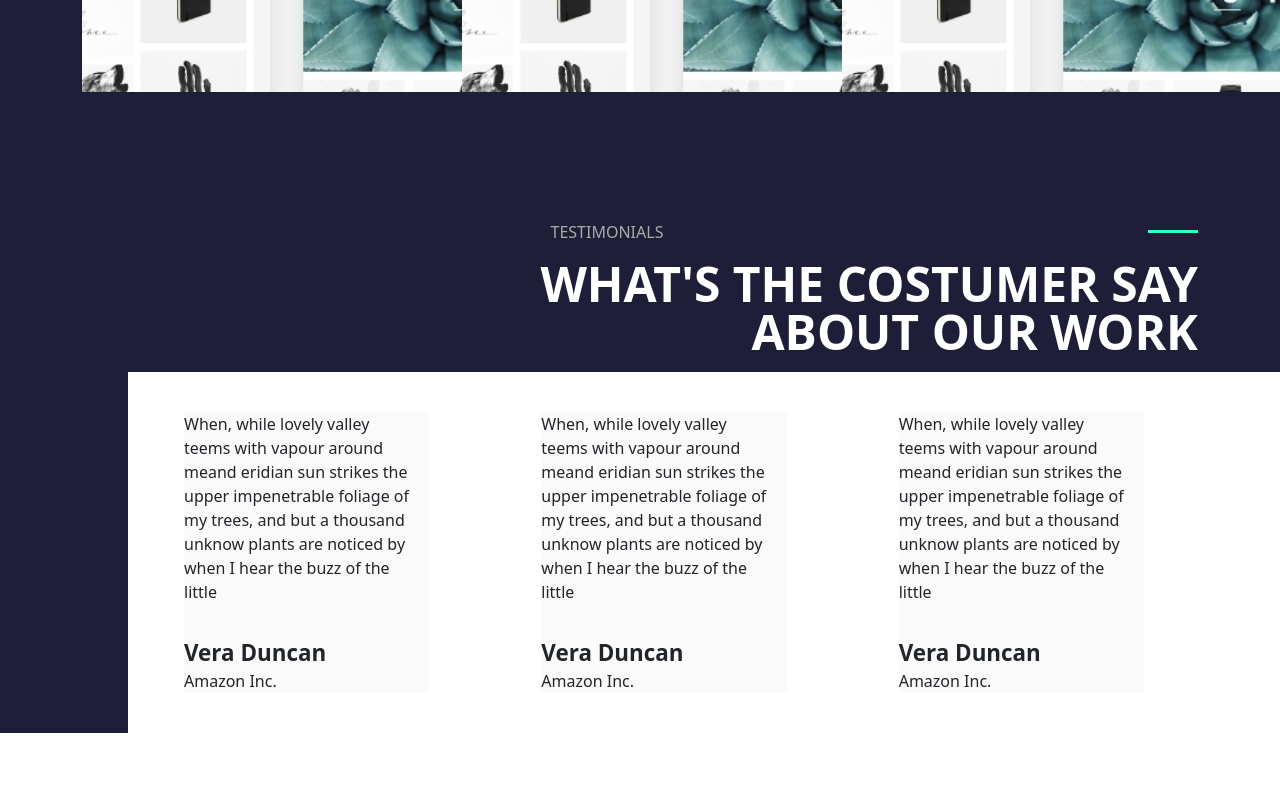
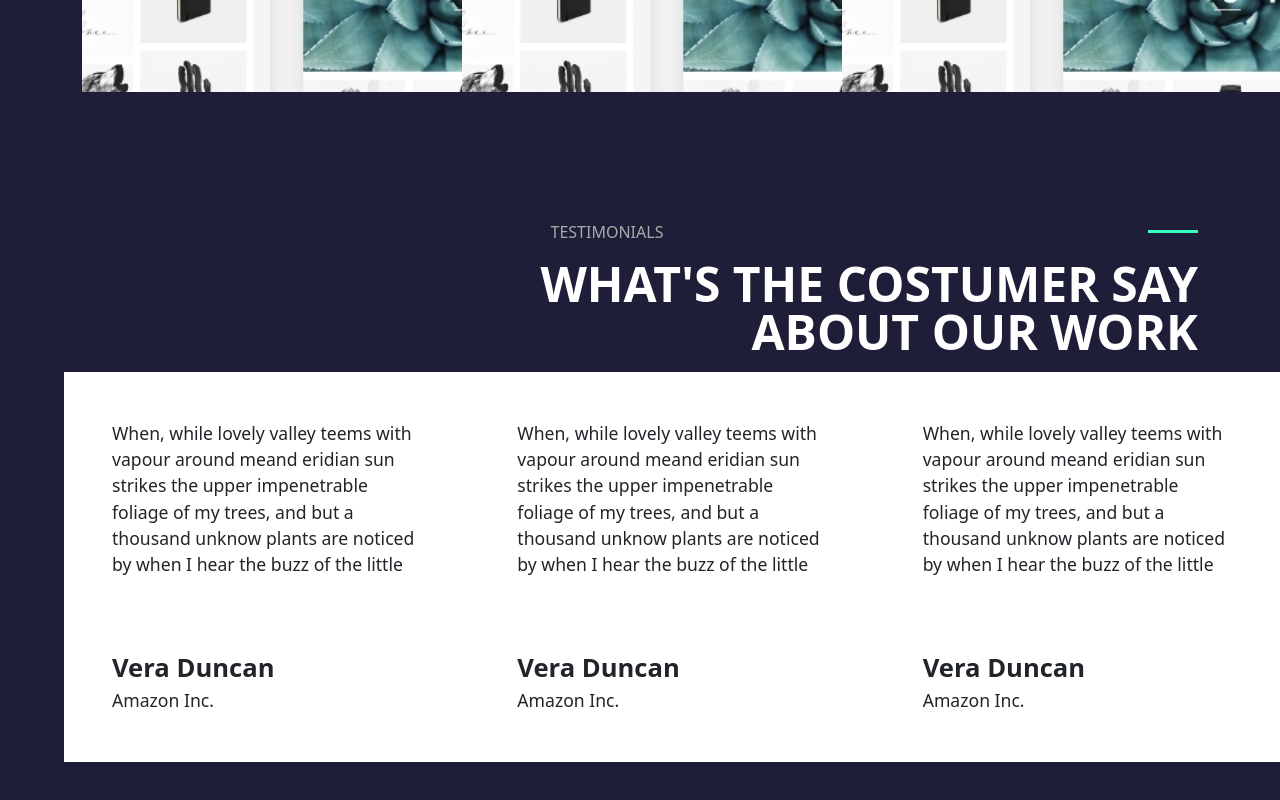
Before and after one commit to leonardopozzan/proj-html-vuejs, a Vue app: page / in a window 1280 px wide. Shown: the part 3756-4556 px from the top of the page. Before the commit the page ends 4489 px from the top, so only its background shows below. Built offline with nearby package versions, Linux system fonts and the light colour scheme; the HTML template or start-up script is replaced by a standard one.

Commit message:
sezione testimonials con effetto hover

```diff
--- /dev/null
+++ b/src/components/CardTestimonials.vue
@@ -0,0 +1,61 @@
+<template>
+    <div class="my-card" @mouseover="show=true" @mouseleave="show=false">
+        <div class="inner-card" :class="{'text-white' : show}">
+                <div>
+                    {{object.overview}}
+                </div>
+                <div class="name">
+                    {{object.name}}
+                </div>
+                <div>
+                    {{object.firm}}
+                </div>
+            </div>
+        <div class="img-box" :class="{'opacity-100' : show}" ><img :src="object.img" alt=""></div>
+    </div>
+</template>
+
+<script>
+    export default {
+        data(){
+            return{
+                show: false
+            }
+        },
+        props: ['object']
+    }
+</script>
+
+<style lang="scss" scoped>
+
+.my-card{
+    width: calc(100% / 3);
+    position: relative;
+    height: 390px;
+    overflow: hidden;
+
+    .img-box{
+        opacity: 0;
+        transition: opacity 0.2s;
+    }
+    .inner-card{
+        position: absolute;
+        top: 0; left: 0;
+        z-index: 500;
+        margin: 3rem;
+        display: flex;
+        flex-direction: column;
+        height: calc(100% - 6rem);
+        font-size: 1.1rem;
+        transition: color 0.2s;
+        & div:first-child{
+        flex-grow: 1;
+        padding-bottom: 2rem;
+        }
+        .name{
+            font-size: 1.6rem;
+            font-weight: bold;
+        }
+    }
+}
+</style>
--- a/src/components/Testimonial.vue
+++ b/src/components/Testimonial.vue
@@ -8,56 +8,22 @@
             <div class="title">what's the costumer say about our work</div>
         </div>
         <div class="cards">
-            <div class="my-card" @mouseover="styleBg">
-                <div>
-                    When, while lovely valley teems with vapour around meand eridian sun strikes the upper impenetrable foliage of my trees, and but a thousand unknow plants are noticed by when I hear the buzz of the little
-                </div>
-                <div class="name">
-                    Vera Duncan
-                </div>
-                <div>
-                    Amazon Inc.
-                </div>
-            </div>
-            <div class="my-card">
-                <div>
-                    When, while lovely valley teems with vapour around meand eridian sun strikes the upper impenetrable foliage of my trees, and but a thousand unknow plants are noticed by when I hear the buzz of the little
-                </div>
-                <div class="name">
-                    Vera Duncan
-                </div>
-                <div>
-                    Amazon Inc.
-                </div>
-            </div>
-            <div class="my-card">
-                <div>
-                    When, while lovely valley teems with vapour around meand eridian sun strikes the upper impenetrable foliage of my trees, and but a thousand unknow plants are noticed by when I hear the buzz of the little
-                </div>
-                <div class="name">
-                    Vera Duncan
-                </div>
-                <div>
-                    Amazon Inc.
-                </div>
-            </div>
+            <CardTestimonials v-for="(el,i) in cardTestimonials" :object="el" />
         </div>
     </section>
 </template>
 
 <script>
+import CardTestimonials from './CardTestimonials.vue';
+import { cardTestimonials } from '../data/store';
     export default {
-        data(){
-            return{
-
-            }
-        },
-        computed:{
-            styleBg(){
-                return {'bg-img' : 'img/avatar-1.jpg'}
-            }
+    data() {
+        return {
+            cardTestimonials
         }
-    }
+    },
+    components: { CardTestimonials }
+}
 </script>
 
 <style lang="scss" scoped>
@@ -65,6 +31,7 @@
 @use '../assets/mixins' as *;
 section{
     background-color: $bg-blue-dark;
+    padding-bottom: 400px;
     .line{
         width: 50px;
         background-color: $bg-acqua;
@@ -86,26 +53,9 @@ section{
     }
     .cards{
         display: flex;
-        width: 90%;
+        width: 95%;
         margin-left: auto;
         background-color: $white;
-        padding: 2.5rem;
-        .my-card{
-            width: calc(100% / 3);
-            background-color: $white-card;
-            margin: 0 6rem 0 1rem;
-            padding-right: 1rem;
-            display: flex;
-            flex-direction: column;
-            & div:first-child{
-                flex-grow: 1;
-                padding-bottom: 2rem;
-            }
-            .name{
-                font-size: 1.4rem;
-                font-weight: bold;
-            }
-        }
     }
 }
 </style>
--- a/src/data/store.js
+++ b/src/data/store.js
@@ -14,5 +14,11 @@ const cardDescription= [
     {logo: 'fa-solid fa-wallet', title: 'banking consulting', overview:'When, while lovely valley teems with vapour around meand eridian sun strikes the upper impenetrable foliage of my trees, and but a'},
     {logo: 'fa-solid fa-bullseye', title: 'enterprise consulting', overview:'When, while lovely valley teems with vapour around meand eridian sun strikes the upper impenetrable foliage of my trees, and but a'},
 ]
+const cardTestimonials = [
+    {img: 'img/avatar-1.jpg', name: 'Vera Duncan', firm: 'Amazon Inc.',overview: 'When, while lovely valley teems with vapour around meand eridian sun strikes the upper impenetrable foliage of my trees, and but a thousand unknow plants are noticed by when I hear the buzz of the little'},
+    {img: 'img/avatar-2.jpg', name: 'Vera Duncan', firm: 'Amazon Inc.',overview: 'When, while lovely valley teems with vapour around meand eridian sun strikes the upper impenetrable foliage of my trees, and but a thousand unknow plants are noticed by when I hear the buzz of the little'},
+    {img: 'img/avatar-3.jpg', name: 'Vera Duncan', firm: 'Amazon Inc.',overview: 'When, while lovely valley teems with vapour around meand eridian sun strikes the upper impenetrable foliage of my trees, and but a thousand unknow plants are noticed by when I hear the buzz of the little'},
 
-export  {navbar,cardDescription};
+]
+
+export  {navbar,cardDescription,cardTestimonials};
```
Also changed, not shown: public/img/avatar-1.jpg (renamed from public/img/avtar-1.jpg).
